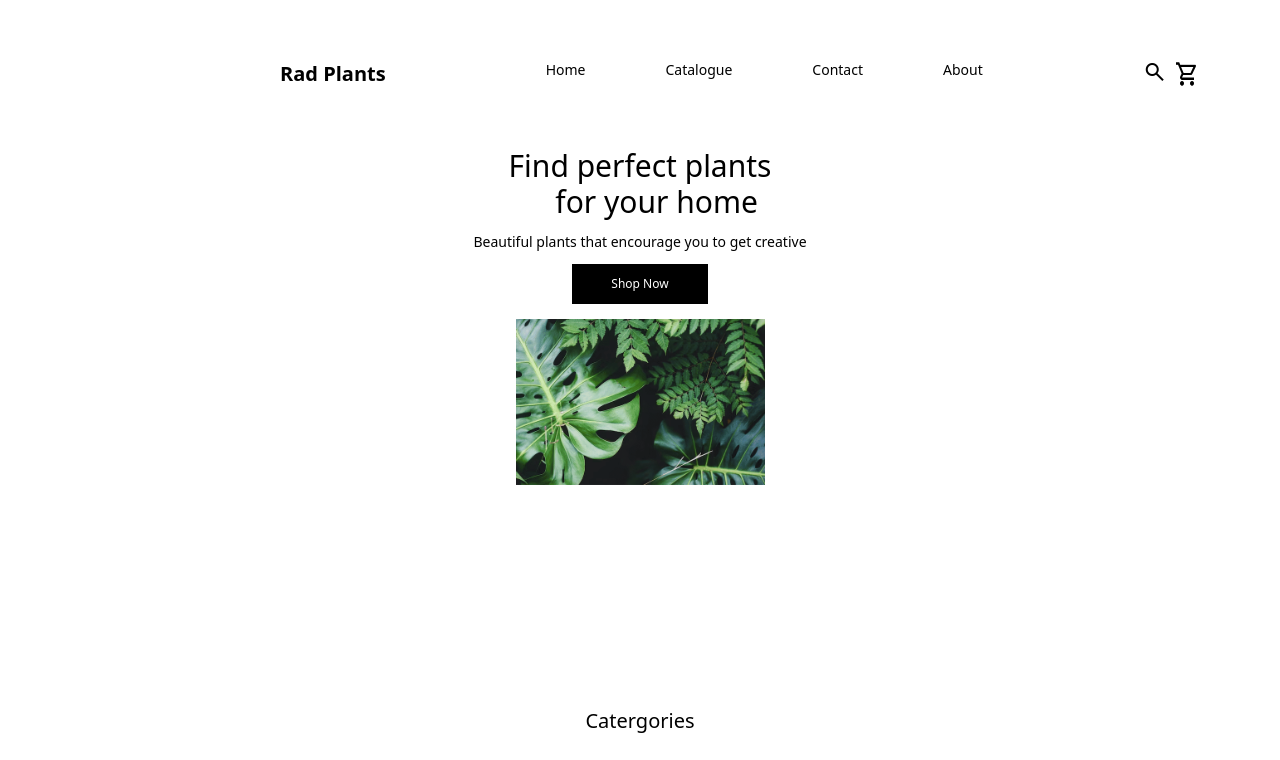
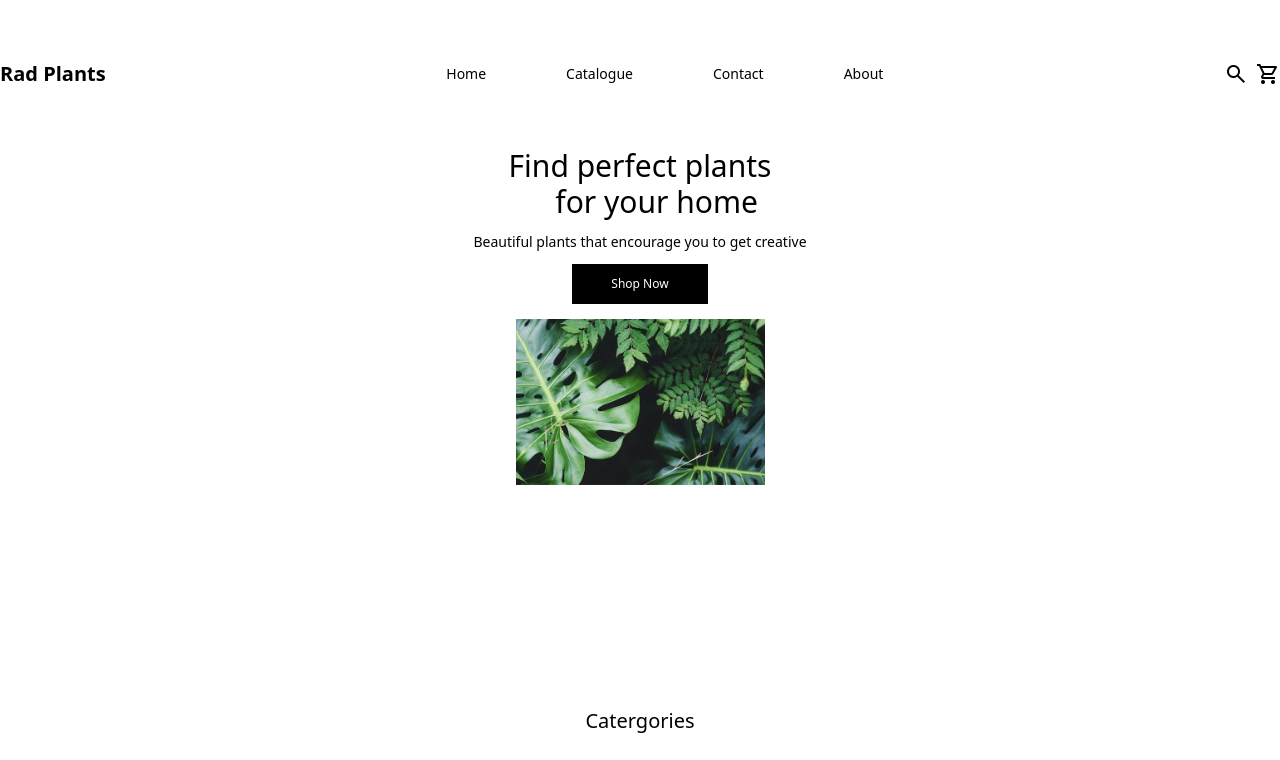
Before and after one commit to neducod/firsttailwind, a website: page index.html in a window 1280 px wide. Shown: the top 760 px of the page. Drawn offline with nearby package versions, Linux system fonts and the light colour scheme.

Commit message:
Made some nav changes

```diff
--- a/index.html
+++ b/index.html
@@ -10,8 +10,10 @@
   <link rel="stylesheet" href="https://fonts.googleapis.com/css2?family=Material+Symbols+Outlined:opsz,wght,FILL,GRAD@24,400,0,0&icon_names=search" />
 </head>
 <body>
-    <nav class="bg-white flex gap-40 my-15">
-        <div class="ml-70">
+
+    <nav class=“bg-white flex items-center justify-between my-15 mx-auto w-full max-w-[1280px]></nav>
+         <nav class="bg-white  flex items-center justify-between my-15 mx-auto w-full max-w-[1280px]      "> <!--    flex gap-40 my-15 -->
+        <div>   <!--class="ml-70"   -->
             <h1 class="text-xl font-bold"><a href="#">Rad Plants</a></h1>
         </div>
         <div>
```
